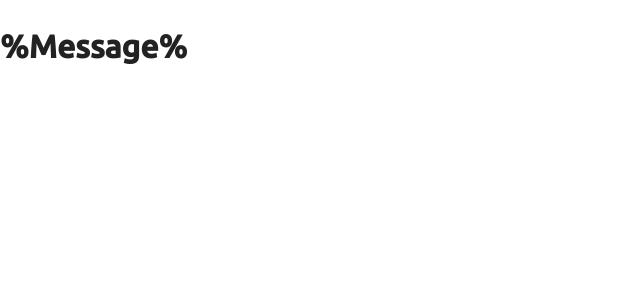
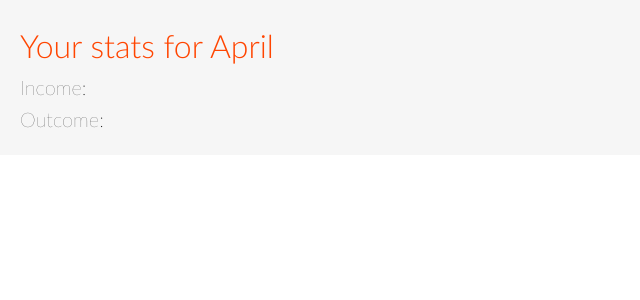
Before and after one commit to iuliancarnaru/financial-app, a React (Create React App) app: page / in a window 1280 px wide. Shown: the top 300 px of the page, without its empty margins (0-640 px from the left). Built offline with nearby package versions, Linux system fonts and the light colour scheme.

Commit message:
adding more style

```diff
--- a/package.json
+++ b/package.json
@@ -33,7 +33,6 @@
     "husky": "^1.3.1",
     "lint-staged": "^8.1.5",
     "node-sass": "^4.11.0",
-    "normalize.css": "^8.0.1",
     "prettier": "^1.16.4",
     "pretty-quick": "^1.10.0",
     "prop-types": "^15.7.2",
--- a/src/components/Dashboard.js
+++ b/src/components/Dashboard.js
@@ -3,8 +3,10 @@ import React from "react";
 
 const Dashboard = props => {
   return (
-    <header>
-      <h1>%Message%</h1>
+    <header className="dashboard-container">
+      <h1 className="heading-primary">Your stats for April</h1>
+      <h2 className="heading-secondary">Income:</h2>
+      <h2 className="heading-secondary">Outcome:</h2>
     </header>
   );
 };
--- a/src/index.js
+++ b/src/index.js
@@ -1,7 +1,7 @@
 import React from "react";
 import ReactDOM from "react-dom";
-import "normalize.css";
 import "./index.scss";
+
 import App from "./components/App";
 import * as serviceWorker from "./serviceWorker";
 
--- a/src/style/__generic.scss
+++ b/src/style/__generic.scss
@@ -12,8 +12,8 @@ html {
 }
 
 body {
-  font-family: "Ubuntu", sans-serif;
+  font-family: "Lato", sans-serif;
   color: $color-primary--dark-grey;
-  font-weight: 300;
+  font-weight: 100;
   line-height: 1.6;
 }
--- a/src/style/__objects.scss
+++ b/src/style/__objects.scss
@@ -0,0 +1,14 @@
+.dashboard-container {
+  background-color: $color-primary--light-grey;
+  padding: 2rem;
+}
+
+.heading-primary {
+  font-weight: 300;
+  color: orangered;
+}
+
+.heading-secondary {
+  font-weight: 100;
+  font-size: 2rem;
+}
--- a/src/style/__settings.scss
+++ b/src/style/__settings.scss
@@ -1,5 +1,96 @@
-@import url("https://fonts.googleapis.com/css?family=Ubuntu:300,400,500");
-
 $color-primary--dark-grey: #222;
 $color-primary--medium-grey: #777;
-$color-primary--light-grey: #ccc;
+$color-primary--light-grey: #f6f6f6;
+
+/* latin-ext */
+@font-face {
+  font-family: "Lato";
+  font-style: normal;
+  font-weight: 100;
+  src: local("Lato Hairline"), local("Lato-Hairline"),
+    url(https://fonts.gstatic.com/s/lato/v15/S6u8w4BMUTPHh30AUi-qNiXg7eU0.woff2)
+      format("woff2");
+  unicode-range: U+0100-024F, U+0259, U+1E00-1EFF, U+2020, U+20A0-20AB,
+    U+20AD-20CF, U+2113, U+2C60-2C7F, U+A720-A7FF;
+}
+/* latin */
+@font-face {
+  font-family: "Lato";
+  font-style: normal;
+  font-weight: 100;
+  src: local("Lato Hairline"), local("Lato-Hairline"),
+    url(https://fonts.gstatic.com/s/lato/v15/S6u8w4BMUTPHh30AXC-qNiXg7Q.woff2)
+      format("woff2");
+  unicode-range: U+0000-00FF, U+0131, U+0152-0153, U+02BB-02BC, U+02C6, U+02DA,
+    U+02DC, U+2000-206F, U+2074, U+20AC, U+2122, U+2191, U+2193, U+2212, U+2215,
+    U+FEFF, U+FFFD;
+}
+/* latin-ext */
+@font-face {
+  font-family: "Lato";
+  font-style: normal;
+  font-weight: 300;
+  src: local("Lato Light"), local("Lato-Light"),
+    url(https://fonts.gstatic.com/s/lato/v15/S6u9w4BMUTPHh7USSwaPGQ3q5d0N7w.woff2)
+      format("woff2");
+  unicode-range: U+0100-024F, U+0259, U+1E00-1EFF, U+2020, U+20A0-20AB,
+    U+20AD-20CF, U+2113, U+2C60-2C7F, U+A720-A7FF;
+}
+/* latin */
+@font-face {
+  font-family: "Lato";
+  font-style: normal;
+  font-weight: 300;
+  src: local("Lato Light"), local("Lato-Light"),
+    url(https://fonts.gstatic.com/s/lato/v15/S6u9w4BMUTPHh7USSwiPGQ3q5d0.woff2)
+      format("woff2");
+  unicode-range: U+0000-00FF, U+0131, U+0152-0153, U+02BB-02BC, U+02C6, U+02DA,
+    U+02DC, U+2000-206F, U+2074, U+20AC, U+2122, U+2191, U+2193, U+2212, U+2215,
+    U+FEFF, U+FFFD;
+}
+/* latin-ext */
+@font-face {
+  font-family: "Lato";
+  font-style: normal;
+  font-weight: 400;
+  src: local("Lato Regular"), local("Lato-Regular"),
+    url(https://fonts.gstatic.com/s/lato/v15/S6uyw4BMUTPHjxAwXiWtFCfQ7A.woff2)
+      format("woff2");
+  unicode-range: U+0100-024F, U+0259, U+1E00-1EFF, U+2020, U+20A0-20AB,
+    U+20AD-20CF, U+2113, U+2C60-2C7F, U+A720-A7FF;
+}
+/* latin */
+@font-face {
+  font-family: "Lato";
+  font-style: normal;
+  font-weight: 400;
+  src: local("Lato Regular"), local("Lato-Regular"),
+    url(https://fonts.gstatic.com/s/lato/v15/S6uyw4BMUTPHjx4wXiWtFCc.woff2)
+      format("woff2");
+  unicode-range: U+0000-00FF, U+0131, U+0152-0153, U+02BB-02BC, U+02C6, U+02DA,
+    U+02DC, U+2000-206F, U+2074, U+20AC, U+2122, U+2191, U+2193, U+2212, U+2215,
+    U+FEFF, U+FFFD;
+}
+/* latin-ext */
+@font-face {
+  font-family: "Lato";
+  font-style: normal;
+  font-weight: 700;
+  src: local("Lato Bold"), local("Lato-Bold"),
+    url(https://fonts.gstatic.com/s/lato/v15/S6u9w4BMUTPHh6UVSwaPGQ3q5d0N7w.woff2)
+      format("woff2");
+  unicode-range: U+0100-024F, U+0259, U+1E00-1EFF, U+2020, U+20A0-20AB,
+    U+20AD-20CF, U+2113, U+2C60-2C7F, U+A720-A7FF;
+}
+/* latin */
+@font-face {
+  font-family: "Lato";
+  font-style: normal;
+  font-weight: 700;
+  src: local("Lato Bold"), local("Lato-Bold"),
+    url(https://fonts.gstatic.com/s/lato/v15/S6u9w4BMUTPHh6UVSwiPGQ3q5d0.woff2)
+      format("woff2");
+  unicode-range: U+0000-00FF, U+0131, U+0152-0153, U+02BB-02BC, U+02C6, U+02DA,
+    U+02DC, U+2000-206F, U+2074, U+20AC, U+2122, U+2191, U+2193, U+2212, U+2215,
+    U+FEFF, U+FFFD;
+}
```
Also changed, not shown: 1 other file (tests, documents, lock files or other folders).
